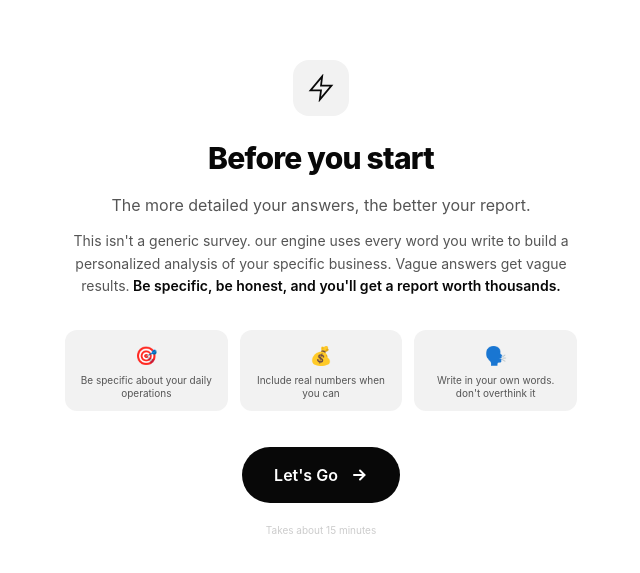
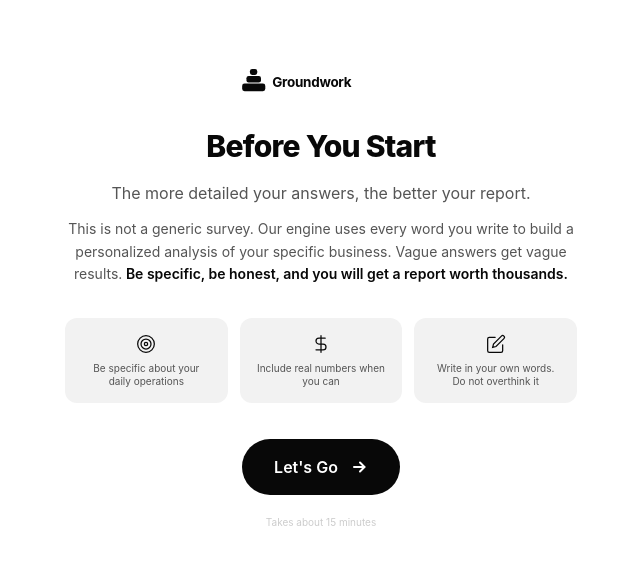
Before and after one commit to masonkane/groundwork, a Next.js app: page /questionnaire in a window 1280 px wide. Shown: the part 101-674 px from the top of the page, without its empty margins (319-959 px from the left). Built offline with nearby package versions, Linux system fonts and the light colour scheme.

Commit message:
Welcome modal: Groundwork logo, SVG icons, fix capitalization, remove emojis

```diff
--- a/src/app/questionnaire/page.tsx
+++ b/src/app/questionnaire/page.tsx
@@ -382,31 +382,51 @@ function WelcomeModal({ onStart }: { onStart: () => void }) {
   return (
     <div className="fixed inset-0 z-[100] bg-white flex items-center justify-center px-6">
       <div className="max-w-lg w-full text-center">
-        <div className="w-14 h-14 bg-[var(--light-surface)] rounded-2xl flex items-center justify-center mx-auto mb-6">
-          <svg width="28" height="28" viewBox="0 0 24 24" fill="none" stroke="#080808" strokeWidth="1.5" strokeLinecap="round">
-            <polygon points="13,2 3,14 12,14 11,22 21,10 12,10" />
-          </svg>
+        {/* Groundwork logo */}
+        <div className="mb-8">
+          <LogoFull className="h-7 w-auto mx-auto" />
         </div>
         <h2 className="text-2xl sm:text-3xl font-extrabold tracking-tight mb-4">
-          Before you start
+          Before You Start
         </h2>
         <p className="text-[var(--mid-gray)] leading-relaxed mb-3">
           The more detailed your answers, the better your report.
         </p>
         <p className="text-[var(--mid-gray)] leading-relaxed mb-8 text-sm">
-          This isn&apos;t a generic survey. our engine uses every word you write to build a
+          This is not a generic survey. Our engine uses every word you write to build a
           personalized analysis of your specific business. Vague answers get vague results.
-          <span className="font-semibold text-[var(--black)]"> Be specific, be honest, and you&apos;ll get a report worth thousands.</span>
+          <span className="font-semibold text-[var(--black)]"> Be specific, be honest, and you will get a report worth thousands.</span>
         </p>
         <div className="flex flex-col items-center gap-3">
           <div className="grid grid-cols-3 gap-3 w-full mb-6">
             {[
-              { icon: "🎯", label: "Be specific about your daily operations" },
-              { icon: "💰", label: "Include real numbers when you can" },
-              { icon: "🗣️", label: "Write in your own words. don't overthink it" },
+              {
+                icon: (
+                  <svg width="20" height="20" viewBox="0 0 24 24" fill="none" stroke="#080808" strokeWidth="1.5" strokeLinecap="round">
+                    <circle cx="12" cy="12" r="10" /><circle cx="12" cy="12" r="6" /><circle cx="12" cy="12" r="2" />
+                  </svg>
+                ),
+                label: "Be specific about your daily operations",
+              },
+              {
+                icon: (
+                  <svg width="20" height="20" viewBox="0 0 24 24" fill="none" stroke="#080808" strokeWidth="1.5" strokeLinecap="round">
+                    <path d="M12 2v20M17 5H9.5a3.5 3.5 0 000 7h5a3.5 3.5 0 010 7H6" />
+                  </svg>
+                ),
+                label: "Include real numbers when you can",
+              },
+              {
+                icon: (
+                  <svg width="20" height="20" viewBox="0 0 24 24" fill="none" stroke="#080808" strokeWidth="1.5" strokeLinecap="round">
+                    <path d="M11 4H4a2 2 0 00-2 2v14a2 2 0 002 2h14a2 2 0 002-2v-7" /><path d="M18.5 2.5a2.121 2.121 0 013 3L12 15l-4 1 1-4 9.5-9.5z" />
+                  </svg>
+                ),
+                label: "Write in your own words. Do not overthink it",
+              },
             ].map((tip) => (
-              <div key={tip.label} className="bg-[var(--light-surface)] rounded-xl p-3 text-center">
-                <span className="text-lg block mb-1">{tip.icon}</span>
+              <div key={tip.label} className="bg-[var(--light-surface)] rounded-xl p-4 text-center">
+                <div className="flex justify-center mb-2">{tip.icon}</div>
                 <span className="text-[10px] text-[var(--mid-gray)] leading-tight block">{tip.label}</span>
               </div>
             ))}
```
